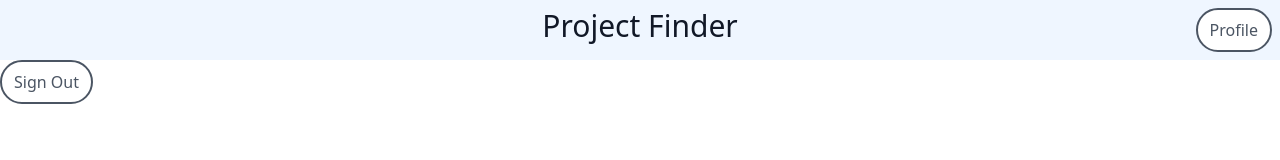
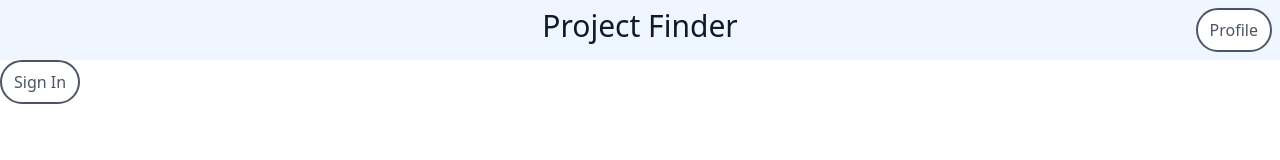
Before and after one commit to kiserd/OSU-CS467-Capstone-Project, a Next.js app in the folder portfolio-project-matching-app/: page /signIn in a window 1280 px wide. Shown: the top 160 px of the page. Built offline with nearby package versions, Linux system fonts and the light colour scheme; no server answers; sample sign-in values are in the browser's storage.

Commit message:
User sign in persistent across page changes within app. Sign in not persistent on refresh.

```diff
--- a/portfolio-project-matching-app/Firebase/auth.js
+++ b/portfolio-project-matching-app/Firebase/auth.js
@@ -34,11 +34,5 @@ const signout = async () => {
     }
 }
 
-// const getUid = () => {
-//     // Returns 0 if user is not signed in, otherwise returns uid
-//     const auth = getAuth();
-//     return auth.currentUser ? auth.currentUser.uid : 0;
-// }
-
 
 export default { signin, signout }
--- a/portfolio-project-matching-app/components/NewLogin.js
+++ b/portfolio-project-matching-app/components/NewLogin.js
@@ -1,17 +1,29 @@
 import Button from './Button';
 import auth from '../Firebase/auth';
 import { useEffect, useState } from 'react';
-import { useAuth } from '../context/AuthContext';
+import { useAuth, useAuthUpdate } from '../context/AuthContext';
+
+
 
 const SignInButton = () => {
+    let updateAuth = useAuthUpdate();
+    async function signIn(){
+        let result = await auth.signin();
+        updateAuth(result);
+    }
     return (
-        <Button text="Sign In" onClick={auth.signin}/>
+        <Button text="Sign In" onClick={signIn}/>
     )
 }
 
 const SignOutButton = () => {
+    let updateAuth = useAuthUpdate();
+    async function signOut(){
+        let result = await auth.signout();
+        updateAuth(null);
+    }
     return (
-        <Button text="Sign Out" onClick={auth.signout}/>
+        <Button text="Sign Out" onClick={signOut}/>
     )
 }
 
--- a/portfolio-project-matching-app/context/AuthContext.js
+++ b/portfolio-project-matching-app/context/AuthContext.js
@@ -1,6 +1,7 @@
 import React, { useContext, useState, useEffect } from 'react';
-import { getAuth } from 'firebase/auth';
+import { getAuth, userInfo } from 'firebase/auth';
 import { firebaseApp } from "../Firebase/clientApp.ts";
+
 
 const AuthContext = React.createContext();
 const AuthUpdateContext = React.createContext();
@@ -16,20 +17,16 @@ export function useAuthUpdate() {
 export function AuthProvider({ children }) {
     const [auth, setAuth] = useState({user: null});
 
+    function updateAuth(value) {
+        setAuth({user: value});
+    }
+
     useEffect(()=>{
-        const authObject = getAuth();
-        authObject.onAuthStateChanged((user)=>{
-            if(user){
-                setAuth({user});
-            } else {
-                console.log(`${user}`)
-            }
-        });
+
+        //updateAuth(user)
     }, []);
 
-    function updateAuth(value) {
-        setAuth(value);
-    }
+
 
     return (
         <AuthContext.Provider value={auth}>
```
